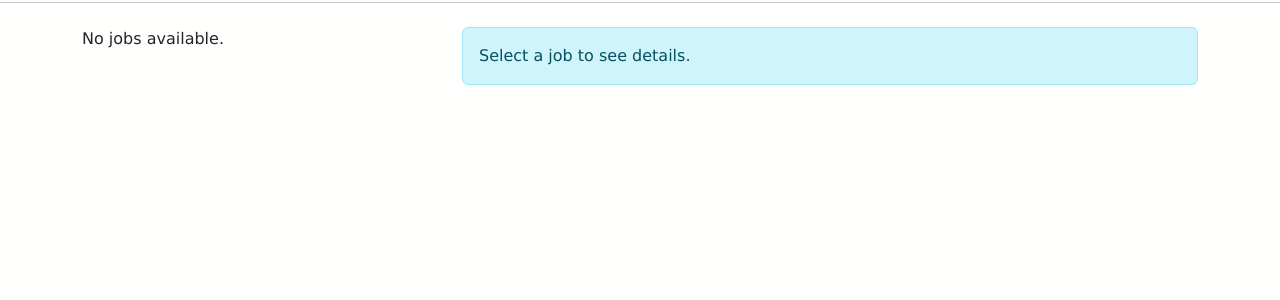
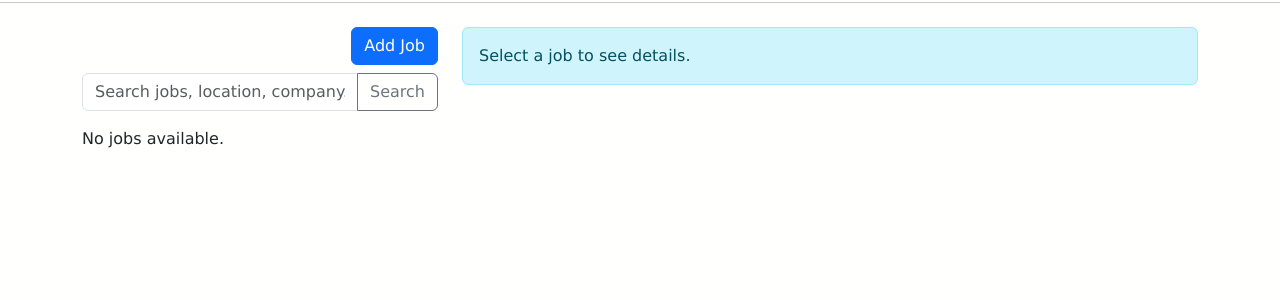
Before and after one commit to MuhammedNisham/Got_it-job_portal-, a Django app: page /jobs/jobs/ in a window 1280 px wide. Shown: the part 68-368 px from the top of the page. Run offline with Django 5.2, Linux system fonts and the light colour scheme; the visitor is signed in with stand-in values (Sample User, id 1); data that the repository does not hold is empty.

Commit message:
job page fully updated

```diff
--- a/gotit/jobs/templates/jobs.html
+++ b/gotit/jobs/templates/jobs.html
@@ -9,11 +9,32 @@
   <div class="row">
     <!-- Left: Job List -->
     <div class="col-lg-4 col-md-5 mb-4">
+        {% if user.is_staff %}
+        <div class="mb-2 text-end">
+        <a href="{% url 'addjobpage' %}" class="btn btn-primary">
+        <i class="bi bi-plus"></i> Add Job
+        </a>
+        </div>
+        {% endif %}
+
+        <!-- Search Bar -->
+        <div class="input-group mb-3">
+          <input type="text" id="jobSearchInput" class="form-control" placeholder="Search jobs, location, company...">
+          <button class="btn btn-outline-secondary" type="button" id="jobSearchBtn">
+            <i class="bi bi-search"></i> Search
+          </button>
+        </div>
+
       {% if jobs %}
-        <div class="list-group">
+        <div class="list-group" id="jobList">
           {% for job in jobs %}
           <a href="{% url 'jobpage' %}?selected={{ job.id }}"
-            class="list-group-item list-group-item-action{% if selected_job and job.id == selected_job.id %} active{% endif %}">
+            class="list-group-item list-group-item-action job-list-item{% if selected_job and job.id == selected_job.id %} active{% endif %}"
+            data-company="{{ job.company_name|lower }}"
+            data-role="{{ job.job_role|lower }}"
+            data-location="{{ job.location|lower }}"
+            data-salary="{{ job.salary|lower }}"
+            data-description="{{ job.job_description|lower }}">
             <div>
               <strong>{{ job.company_name }}</strong> – {{ job.job_role }}<br>
               {{ job.location }} | {{ job.salary }}
--- /dev/null
+++ b/gotit/static/js/script.js
@@ -0,0 +1,29 @@
+document.addEventListener("DOMContentLoaded", function() {
+  const searchInput = document.getElementById('jobSearchInput');
+  const searchBtn = document.getElementById('jobSearchBtn');
+  const jobItems = document.querySelectorAll('.job-list-item');
+
+  function filterJobs() {
+    const query = searchInput.value.trim().toLowerCase();
+    jobItems.forEach(item => {
+      // Collect all searchable fields
+      const text = (
+        item.dataset.company + " " +
+        item.dataset.role + " " +
+        item.dataset.location + " " +
+        item.dataset.salary + " " +
+        item.dataset.description
+      );
+      if (text.includes(query)) {
+        item.style.display = "";
+      } else {
+        item.style.display = "none";
+      }
+    });
+  }
+
+  // Filter as user types
+  searchInput.addEventListener('input', filterJobs);
+  // Filter on button click
+  searchBtn.addEventListener('click', filterJobs);
+});
```
